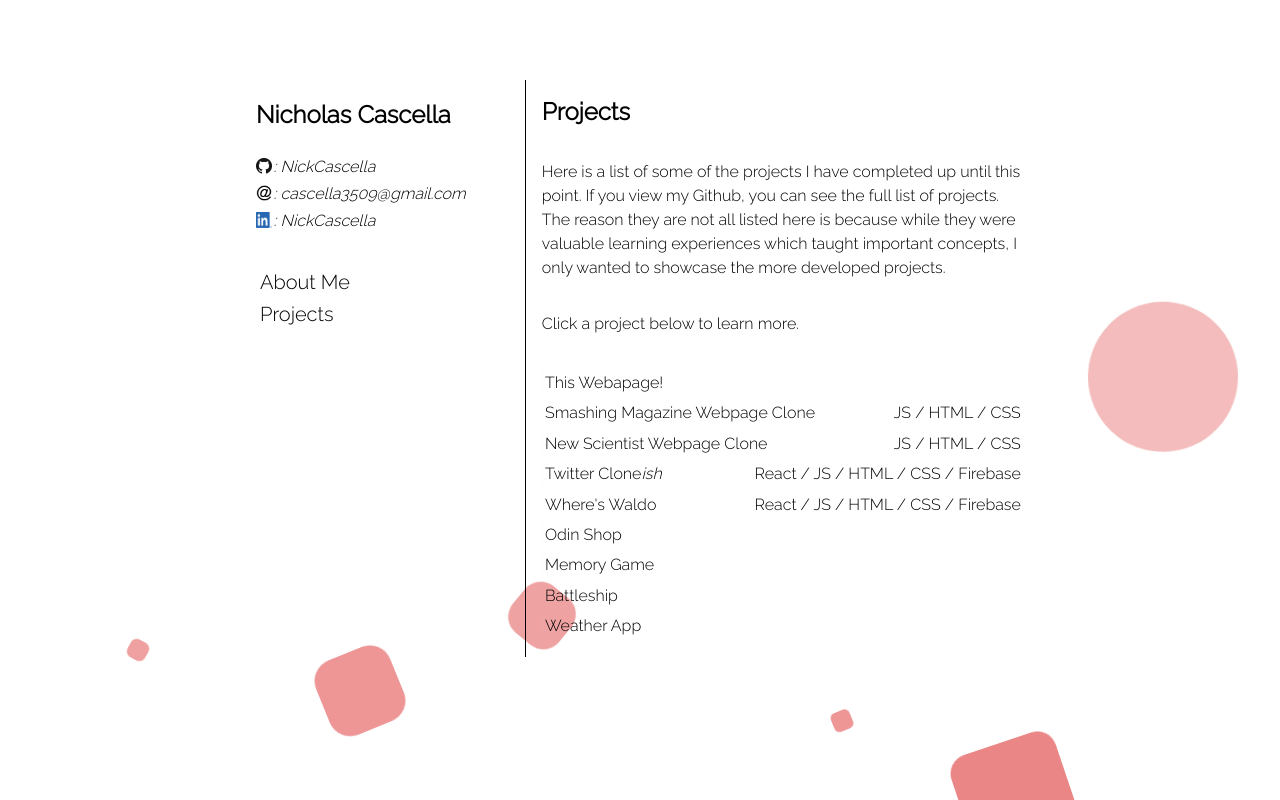
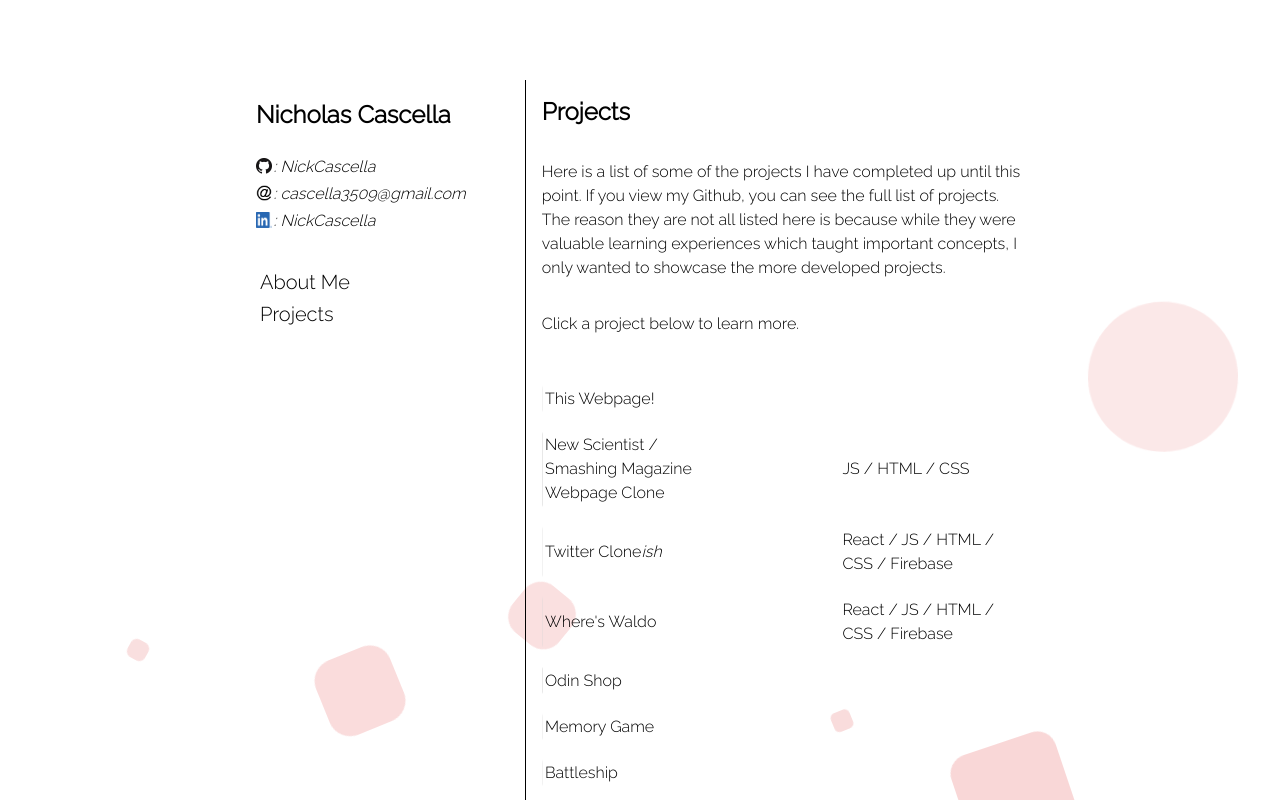
Before and after one commit to NickCascella/personal-website, a React (Create React App) app: page /home/Projects in a window 1280 px wide. Built offline with nearby package versions, Linux system fonts and the light colour scheme.

Commit message:
Layout changes

```diff
--- a/src/App.css
+++ b/src/App.css
@@ -102,7 +102,7 @@ BLOBS
   list-style: none;
   width: 20px;
   height: 20px;
-  background: rgba(224, 73, 73, 0.74);
+  background: rgba(224, 73, 73, 0.246);
   animation: animate 25s linear infinite;
   bottom: -150px;
 }
--- a/src/components/AboutMe.css
+++ b/src/components/AboutMe.css
@@ -22,13 +22,13 @@
   margin-top: 0;
 }
 
-.completed {
-  font-weight: 900;
+.odinProjectOutline {
+  margin-top: 1em;
 }
 
-.noteOnOdinList {
+.projectRef {
+  font-weight: bold;
   font-style: italic;
-  font-weight: 900;
 }
 
 @media only screen and (max-width: 1100px) {
--- a/src/components/AboutMe.js
+++ b/src/components/AboutMe.js
@@ -25,7 +25,7 @@ function AboutMe() {
           learning material and projects updated almost daily by a driven
           community. It is broken up into various sections including, but not
           limited to:
-          <ul>
+          <ul className="odinProjectOutline">
             <li>
               <a
                 className="completed"
@@ -34,12 +34,15 @@ function AboutMe() {
               >
                 Foundations
               </a>
+              <p>
+                Taught the fundamentals of JS, GIT, and HTML/CSS. Used projects
+                such as{" "}
+                <span className="projectRef">Rock, Paper, Scissors</span> and{" "}
+                <span className="projectRef">Etch-Sketch</span> to show layouts,
+                how to store and host projects on GitHub, and how JS can in turn
+                manipulate the page based on user inputs.
+              </p>
             </li>
-            <ul>
-              <li className="completed">HTML/CSS</li>
-              <li className="completed">GIT</li>
-              <li className="completed">Javascript</li>
-            </ul>
             <li>
               <a
                 href="https://www.theodinproject.com/paths/full-stack-javascript?"
@@ -47,22 +50,29 @@ function AboutMe() {
               >
                 Full Stack JS
               </a>
+              <p>
+                One of two paths offered after their Foundations course. Broken
+                down into three sections: Front-end, Design, and Back-end.
+              </p>
             </li>
             <ul>
-              <li className="completed">
+              <li>
                 {" "}
                 <a
-                  className="completed"
                   href="https://www.theodinproject.com/paths/full-stack-javascript/courses/javascript"
                   target="_blank"
                 >
                   Front-end
                 </a>
+                <p>
+                  Front-end focuses heavily on more in depth projects with JS
+                  and React while using Firebase as the back-end until you
+                  progress to their back-end section. This includes projects
+                  such as my
+                  <span className="projectRef"> Twitter Clone</span> or{" "}
+                  <span className="projectRef">Where's Waldo</span> type game.
+                </p>
               </li>
-              <ul>
-                <li className="completed">Javascript</li>
-                <li className="completed">React</li>
-              </ul>
               <li>
                 {" "}
                 <a
@@ -72,11 +82,17 @@ function AboutMe() {
                   Design
                 </a>
               </li>
-              <ul>
-                <li className="completed">UI and UX</li>
-                <li className="completed">Responsive Design</li>
-                <li>Accessibility</li>
-              </ul>
+              <p>
+                The design portion focuses on topics such as HTML structrue and
+                using proper semantics, Accessibility, and the User
+                Interface/Experience. Projects such as my{" "}
+                <span className="projectRef">New Scientist</span> and{" "}
+                <span className="projectRef">Smash Magazine</span> website
+                clones wih responsive deisgn test some these concepts.{" "}
+                <span className="projectRef">
+                  Note: I am currently on this part of the course.
+                </span>
+              </p>
               <li>
                 {" "}
                 <a
@@ -85,19 +101,23 @@ function AboutMe() {
                 >
                   Back-end
                 </a>
+                <p>
+                  To quote The Odin Project{" "}
+                  <span className="projectRef">
+                    "Learn how to fully craft your site's backend using Express,
+                    the most popular back-end JavaScript framework! You will
+                    also learn how to use a non-relational database, MongoDB."{" "}
+                  </span>
+                  I have not yet reached this part of the curriculum but to
+                  learn more click the{" "}
+                  <span className="projectRef">Back-end</span> tag above as I
+                  will be completing it in the near future.
+                </p>
               </li>
-              <ul>
-                <li>NODEJS</li>
-                <li>Express</li>
-                <li>MongoDB</li>
-              </ul>
             </ul>
           </ul>
         </li>
       </ul>
-      <span className="noteOnOdinList">
-        Note: bolded text is what I have completed up until this point
-      </span>
     </div>
   );
 }
--- a/src/components/HomePage.css
+++ b/src/components/HomePage.css
@@ -8,6 +8,11 @@ a {
   height: 100%;
   margin-top: 5em;
   font-family: "Raleway", sans-serif;
+  overflow-y: scroll;
+}
+
+.homePage::-webkit-scrollbar {
+  display: none;
 }
 
 .siteNavigation {
@@ -60,7 +65,7 @@ a {
   width: 90%;
 }
 
-/*
+/*y
 =================
 DISPLAYED CONTENT
 =================
@@ -68,6 +73,7 @@ DISPLAYED CONTENT
 
 .displayedPage {
   width: 65%;
+  padding-bottom: 8em;
 }
 
 /*
@@ -96,7 +102,6 @@ LAYOUT CHANGES
   }
   .displayedPage {
     width: 100%;
-    overflow-y: scroll;
   }
   ::-webkit-scrollbar {
     display: none;
--- a/src/components/HomePage.js
+++ b/src/components/HomePage.js
@@ -10,9 +10,11 @@ import {
   Link,
 } from "react-router-dom";
 //COMPONENTS
+import ScrollToTop from "./Scroll";
 import AboutMe from "./AboutMe";
 import Projects from "./Projects";
 import { SmashingMagazineClone, TwitterClone } from "./Projects";
+
 //IMAGES
 import gitHubIcon from "../assets/images/homePage/GitHubLogo.png";
 import emailIcon from "../assets/images/homePage/emailIcon.PNG";
@@ -74,6 +76,7 @@ function HomePage() {
           </ul>
         </nav>
         <section className="displayedPage">
+          <ScrollToTop />
           <Switch>
             <Route exact path="/personal-website">
               <Redirect to="/home/About-Me" />
--- a/src/components/Projects.css
+++ b/src/components/Projects.css
@@ -14,6 +14,20 @@
 .projectsList li {
   display: flex;
   justify-content: space-between;
+  width: 100%;
+  margin-top: 1em;
+}
+
+.projectName,
+.projectLanguage {
+  display: flex;
+  width: 35%;
+  display: flex;
+  align-items: center;
+}
+
+.projectLanguage {
+  margin-right: 1em;
 }
 
 /*
--- a/src/components/Projects.js
+++ b/src/components/Projects.js
@@ -2,6 +2,7 @@ import "../components/Projects.css";
 import "../components/sharedFeatures.css";
 //DEPENDENCIES
 import { Link } from "react-router-dom";
+import { useEffect } from "react";
 
 function Projects() {
   return (
@@ -16,33 +17,36 @@ function Projects() {
       </p>
       <p>Click a project below to learn more.</p>
       <ul aria-label="List of completed projects." className="projectsList">
-        <li>This Webapage!</li>
+        <li>This Webpage!</li>
         <Link className="projectTitle" to="/home/Projects/SmashingMagazine">
           <li>
-            <span>Smashing Magazine Webpage Clone</span>{" "}
-            <span>JS / HTML / CSS</span>{" "}
+            <span className="projectName">
+              New Scientist / Smashing Magazine Webpage Clone
+            </span>{" "}
+            <span className="projectLanguage">JS / HTML / CSS</span>{" "}
+          </li>
+        </Link>
+
+        <Link className="projectTitle" to="/home/Projects/TwitterClone">
+          <li>
+            <span className="projectName">
+              Twitter Clone<i>ish</i>
+            </span>
+            <span className="projectLanguage">
+              React / JS / HTML / CSS / Firebase
+            </span>
           </li>
         </Link>
         <li>
-          <span>New Scientist Webpage Clone</span>
-          <span>JS / HTML / CSS</span>
+          <span className="projectName">Where's Waldo</span>{" "}
+          <span className="projectLanguage">
+            React / JS / HTML / CSS / Firebase
+          </span>
         </li>
-        <Link className="projectTitle" to="/home/Projects/TwitterClone">
-          <li>
-            <span>
-              Twitter Clone<i>ish</i>
-            </span>
-            <span>React / JS / HTML / CSS / Firebase</span>
-          </li>
-        </Link>
-        <li>
-          <span>Where's Waldo</span>{" "}
-          <span>React / JS / HTML / CSS / Firebase</span>
-        </li>
-        <li>Odin Shop</li>
-        <li>Memory Game</li>
-        <li>Battleship</li>
-        <li>Weather App</li>
+        <li className="projectName">Odin Shop</li>
+        <li className="projectName">Memory Game</li>
+        <li className="projectName">Battleship</li>
+        <li className="projectName">Weather App</li>
       </ul>
     </div>
   );
@@ -54,24 +58,18 @@ function SmashingMagazineClone() {
       <h2>Smashing Magazine Clone</h2>
       <h3>Project Description</h3>
       <p>
-        A partial twitter clone using React front-end and a Firebase hosted
-        back-end, that attempts to emulate the core functions of tweeting and
-        user profiles. In this application you can:
+        A project meant to test responsive design as well as layout replication
+        of some of the features of the site <i>Smashing Magazine</i>
         <ul className="projectKeyFeatures">
           <li>
             Responsively designed with flexbox and media queries for device
             dimensions
           </li>
-          <li>Emulated </li>
           <li>
-            Interact with other user tweets by liking, retweeting, and starting
-            reply chains.
+            Taught better layout design choices and help developed new ideas and
+            standards for future projects
           </li>
-          <li>
-            Profile edits that alter previous tweets by the user such as
-            username, bio, profile picture, and profile background image.
-          </li>
-          <li>Follow/Unfollow other users and viewing their profiles.</li>
+          <li>Has mobile support</li>
         </ul>
       </p>
       <a
@@ -93,6 +91,10 @@ function SmashingMagazineClone() {
 }
 
 function TwitterClone() {
+  useEffect(() => {
+    window.scrollTo(0, 0);
+  }, []);
+
   return (
     <div className="projectsPage specificProject fadeIn">
       <h2>Twitter Inspired Messaging System</h2>
--- /dev/null
+++ b/src/components/Scroll.js
@@ -0,0 +1,12 @@
+import { useEffect } from "react";
+import { useLocation } from "react-router-dom";
+
+export default function ScrollToTop() {
+  const { pathname } = useLocation();
+
+  useEffect(() => {
+    window.scrollTo(0, 0);
+  }, [pathname]);
+
+  return null;
+}
--- a/src/components/sharedFeatures.css
+++ b/src/components/sharedFeatures.css
@@ -1,3 +1,5 @@
+/* BLACK UNDERLINE ANIMATION */
+
 .aboutMeList a,
 .projectLink,
 .socialMediaLinksList a {
@@ -32,6 +34,8 @@
   transform: scaleX(1);
 }
 
+/* PAGE LINK (SCALE/GREY COVER) ANIMATION */
+
 .pageLinks li,
 .projectsList li {
   padding: 0.2em;
```
